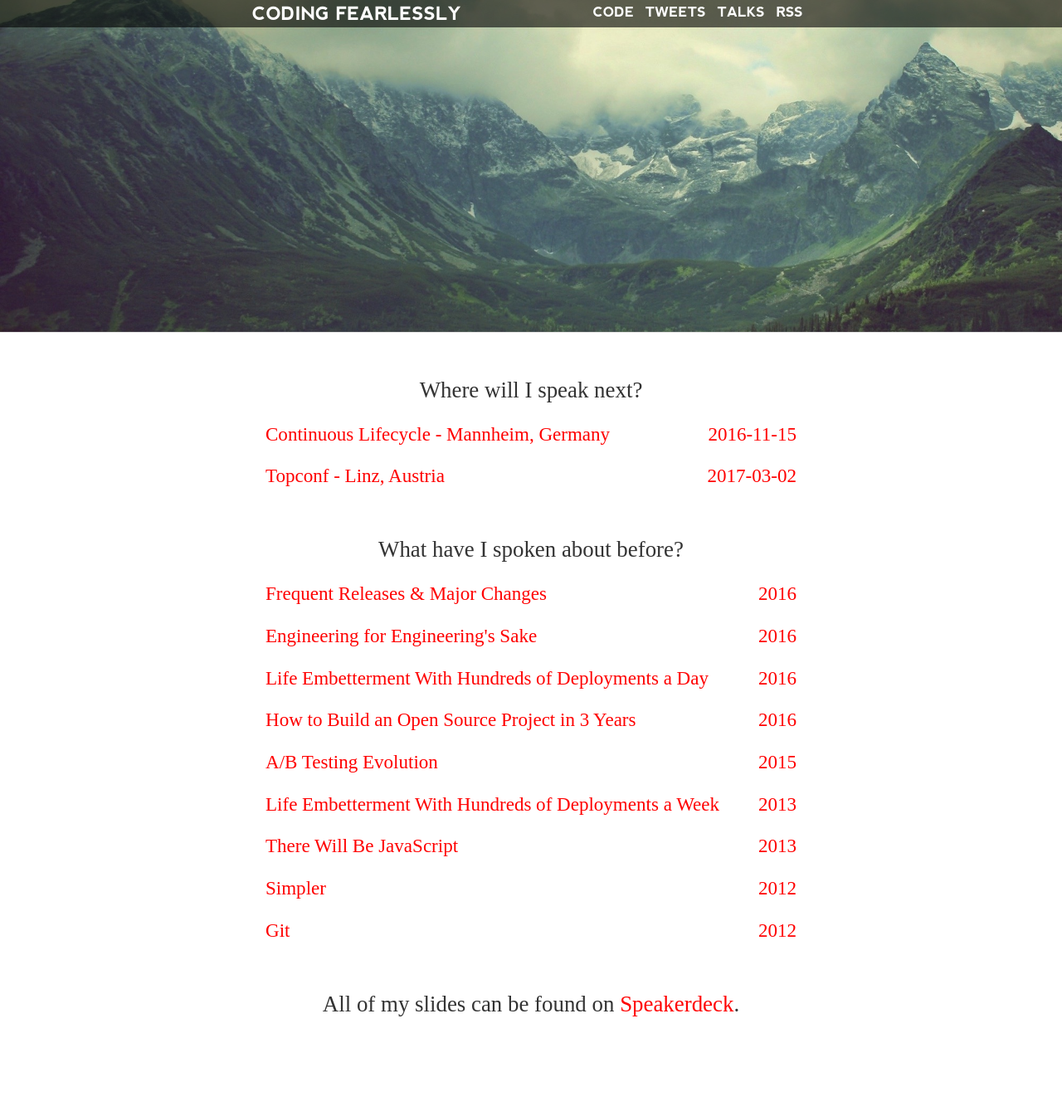
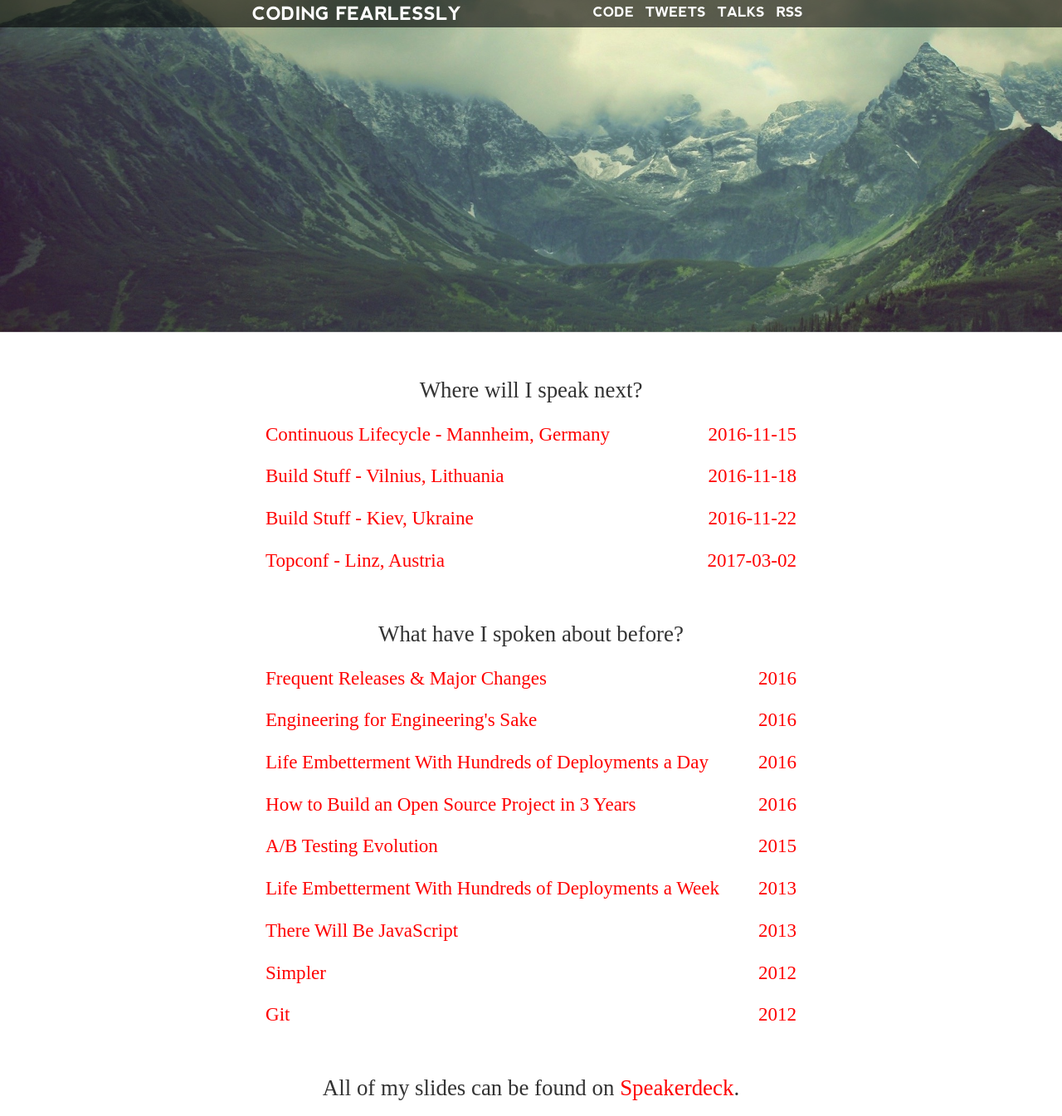
Before and after one commit to mmozuras/mmozuras.github.com, a Jekyll site: the page built from talks.html, in a window 1280 px wide. Shown: the whole page at 83% size. Built offline with Jekyll 4.4.1, drawn with Linux system fonts in a browser that asks for light colours; some web fonts are replaced; comment, search, counter and statistics services are not loaded; before the commit the page ends 1244 px from its top, so only the background shows below that.

Commit message:
Add Build Stuff events to the list of where I'll be speaking next

```diff
--- a/talks.html
+++ b/talks.html
@@ -9,6 +9,20 @@ background: background
     <a href="http://www.continuouslifecycle.de/lecture.php?id=5404&c=0">
       <span>Continuous Lifecycle - Mannheim, Germany</span>
       <span class="year">2016-11-15</span>
+    </a>
+  </article>
+
+  <article class="talk">
+    <a href="http://www.buildstuff.lt">
+      <span>Build Stuff - Vilnius, Lithuania</span>
+      <span class="year">2016-11-18</span>
+    </a>
+  </article>
+
+  <article class="talk">
+    <a href="http://www.buildstuff.com.ua/kiev/">
+      <span>Build Stuff - Kiev, Ukraine</span>
+      <span class="year">2016-11-22</span>
     </a>
   </article>
 
```
